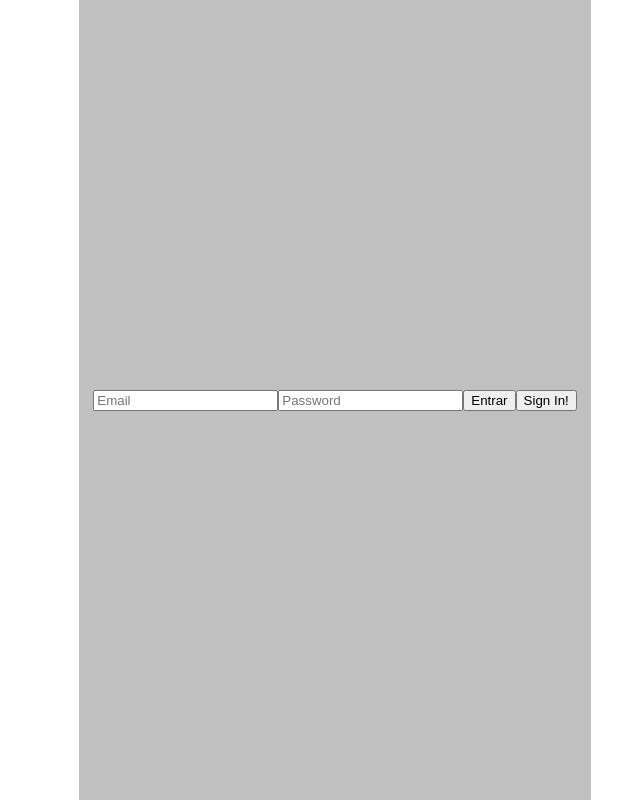
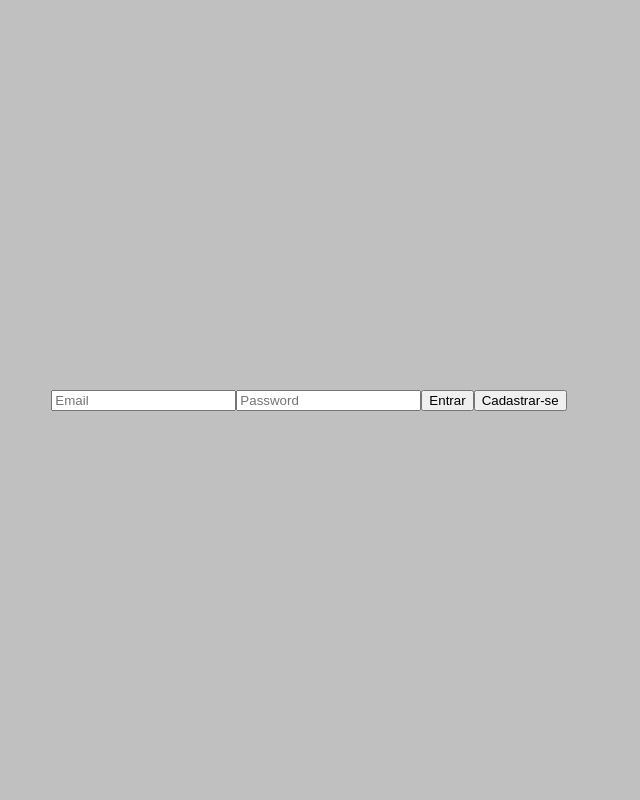
Before and after one commit to future4code/silveira-Maria-Lopes, a React (Create React App) app in the folder projeto-labeddit/: page / in a window 1280 px wide. Shown: the whole page, without its empty margins (331-971 px from the left). Built offline with nearby package versions, Linux system fonts and the light colour scheme.

Commit message:
só uma estilização na tela principal

```diff
--- a/projeto-labeddit/src/App.js
+++ b/projeto-labeddit/src/App.js
@@ -12,11 +12,9 @@ justify-content: center;
 align-self: center;
 align-items: center;
 height: 100vh;
-width: 40%;
-margin-left: 410px;
+width: 100%;
 background-color: silver;
 `
-
 
 
 function App() {
--- a/projeto-labeddit/src/Pages/LoginPage.js
+++ b/projeto-labeddit/src/Pages/LoginPage.js
@@ -57,7 +57,7 @@ function LoginPage () {
                 />
 
             <button type="submit">Entrar</button>
-            <button onClick={goToSignInPage}>Sign In!</button>
+            <button onClick={goToSignInPage}>Cadastrar-se</button>
 
                 </form>
 
```
